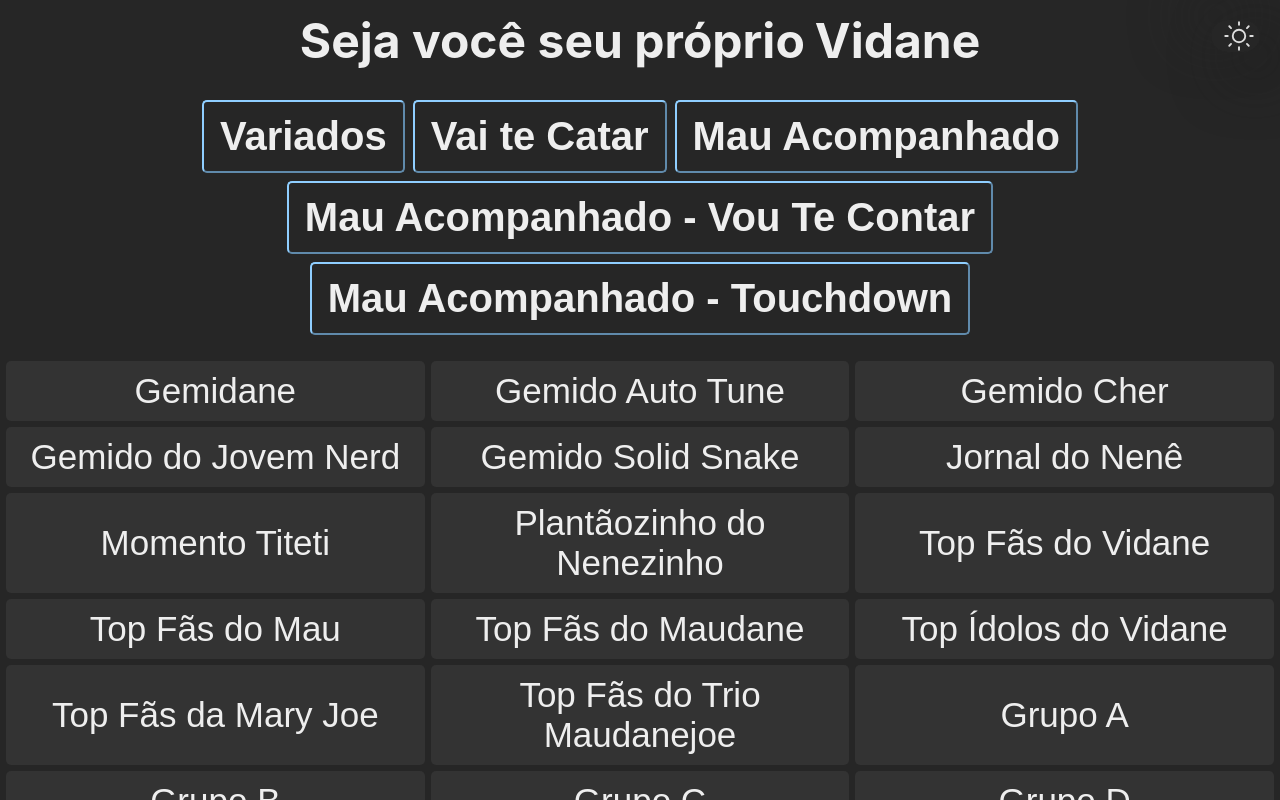
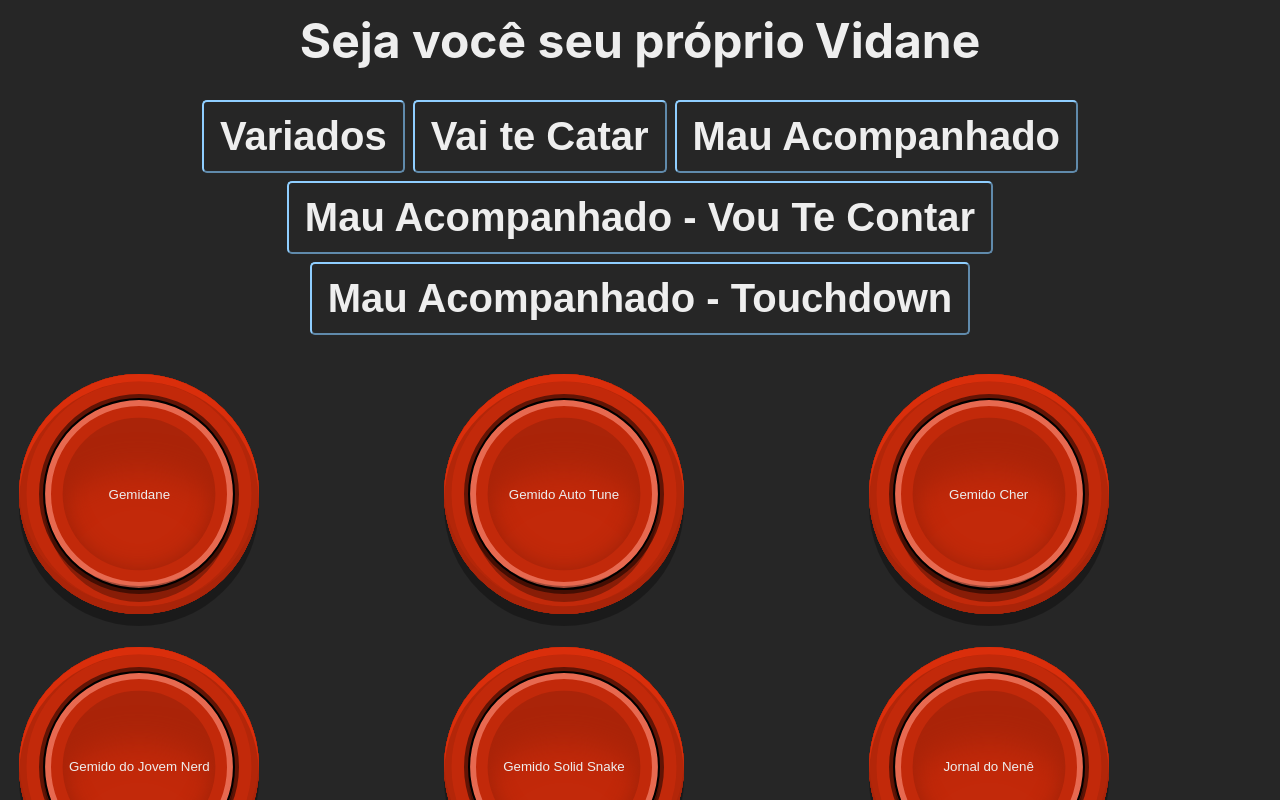
Before and after one commit to vitorfaglioni/soundboard, a plain HTML site: page index.html in a window 1280 px wide. Drawn offline with Linux system fonts and the light colour scheme.

Commit message:
style: refactor

```diff
--- a/index.html
+++ b/index.html
@@ -4,47 +4,10 @@
 <head>
   <title>Soundboard do Vidane</title>
   <meta charset="utf-8" />
-  <script>
-    if (
-      localStorage.getItem("color-mode") === "dark" ||
-      (window.matchMedia("(prefers-color-scheme: dark)").matches &&
-        !localStorage.getItem("color-mode"))
-    ) {
-      document.documentElement.setAttribute("color-mode", "dark");
-    }
-  </script>
   <link rel="stylesheet" href="style.css">
 </head>
 
-<body class="color-mode">
-  <svg style="display: none;">
-    <symbol viewBox="0 0 24 24" id="moon">
-      <path d="M21 12.79A9 9 0 1 1 11.21 3 7 7 0 0 0 21 12.79z"></path>
-    </symbol>
-    <symbol viewBox="0 0 24 24" id="sun">
-      <circle cx="12" cy="12" r="5"></circle>
-      <line x1="12" y1="1" x2="12" y2="3"></line>
-      <line x1="12" y1="21" x2="12" y2="23"></line>
-      <line x1="4.22" y1="4.22" x2="5.64" y2="5.64"></line>
-      <line x1="18.36" y1="18.36" x2="19.78" y2="19.78"></line>
-      <line x1="1" y1="12" x2="3" y2="12"></line>
-      <line x1="21" y1="12" x2="23" y2="12"></line>
-      <line x1="4.22" y1="19.78" x2="5.64" y2="18.36"></line>
-      <line x1="18.36" y1="5.64" x2="19.78" y2="4.22"></line>
-    </symbol>
-  </svg>
-  <button class="color-mode__btn light--hidden" aria-label="Toggle light mode">
-    <svg aria-hidden="true">
-      <title>Light Mode</title>
-      <use href="#sun"></use>
-    </svg>
-    <button class="color-mode__btn dark--hidden" aria-label="Toggle dark mode">
-      <svg aria-hidden="true">
-        <title>Dark Mode</title>
-        <use href="#moon"></use>
-      </svg>
-    </button>
-  </button>
+<body>
   <div class="root">
     <div class="title"><span>
         Seja você seu próprio
@@ -57,7 +20,6 @@
     <div id="samples"></div>
   </div>
   <script src="vidane-soundboard.js"></script>
-  <script src="toggle.js"></script>
 </body>
 
 </html>
--- a/style.css
+++ b/style.css
@@ -162,43 +162,41 @@ html, body {
   display: none;
 }
 
-.color-mode__btn {
-  display: flex;
-  align-items: center;
-  justify-content: center;
-  margin: 0 auto 1.5rem;
-  font-family: var(--sans);
-  font-size: 1rem;
-  font-weight: 600;
-  line-height: 1;
-  color: #111111;
-  color: var(--element1, #111111);
+[class*=push] {
+  position: relative;
+  display: inline-block;
+  width: 240px;
+  height: 240px;
+  border: 0;
+  margin: 1em;
+  outline: none;
+  background-color: #c2290a;
+  border-radius: 50%;
   cursor: pointer;
-  background: none;
-  border: none;
-  border-radius: var(--radius);
-  box-shadow: var(--box-shadow);
-
-  position: absolute;
-  right: 20px;
-  top: 20px;
+  transition: box-shadow 200ms;
 }
 
-.color-mode__btn svg {
-  width: 30px;
-  height: 30px;
-  margin-left: 7px;
-  fill: none;
-  stroke: #222222;
-  stroke: var(--element2, #222222);
-  stroke-linecap: round;
-  stroke-linejoin: round;
-  stroke-width: 1.5px;
+.push--flat {
+  box-shadow: inset 0 7.5px 0 #da2e0b, inset 0 -7.5px 0 #aa2409, inset 0 0 0 7.5px #b32609, inset 0 0 0 20px #c2290a, inset 0 0 0 24px #611405, inset 0 0 0 26.0869565217px black, inset 0 0 0 32px rgba(247, 133, 110, 0.7), inset 0 0 0 43.6363636364px #c2290a, inset 0 96px 32px #aa2409, inset 0 0 24px 40px #911f08, 0 12px 0 rgba(0, 0, 0, 0.3);
 }
-
-.color-mode__btn:hover svg,
-.color-mode__btn:focus svg, .color-mode__btn:focus {
-  outline: none;
-  fill: #fff7d6;
-  fill: var(--tertiary, #fff7d6);
+.push--flat:after {
+  content: "";
+  position: absolute;
+  bottom: 12px;
+  left: 24px;
+  display: block;
+  width: 192px;
+  height: 192px;
+  border: 16px solid rgba(0, 0, 0, 0.3);
+  border-width: 0 0 16px;
+  border-radius: 50%;
+  transition-duration: 200ms;
 }
+.push--flat:active, .push--flat.is-pushed {
+  box-shadow: inset 0 7.5px 0 #da2e0b, inset 0 -7.5px 0 #aa2409, inset 0 0 0 7.5px #b32609, inset 0 0 0 20px #c2290a, inset 0 0 0 24px #611405, inset 0 0 0 28.2352941176px black, inset 0 0 0 32px rgba(247, 133, 110, 0.2), inset 0 0 0 43.6363636364px #b32609, inset 0 96px 32px #9b2108, inset 0 0 24px 40px #791a06, 0 12px 0 rgba(0, 0, 0, 0.3);
+  background-color: #b8270a;
+}
+.push--flat:active:after, .push--flat.is-pushed:after {
+  bottom: 28px;
+  border-width: 0;
+}
--- a/toggle.js
+++ /dev/null
@@ -1,19 +0,0 @@
-if (window.CSS && CSS.supports("color", "var(--primary)")) {
-    const toggleColorMode = function toggleColorMode(e) {
-      if (e.currentTarget.classList.contains("light--hidden")) {
-        document.documentElement.setAttribute("color-mode", "light"); // Sets the user's preference in local storage
-
-        localStorage.setItem("color-mode", "light");
-        return;
-      }
-      document.documentElement.setAttribute("color-mode", "dark"); // Sets the user's preference in local storage
-
-      localStorage.setItem("color-mode", "dark");
-    };
-
-    const toggleColorButtons = document.querySelectorAll(".color-mode__btn"); // Set up event listeners
-
-    toggleColorButtons.forEach(function(btn) {
-      btn.addEventListener("click", toggleColorMode);
-    });
-  }
--- a/vidane-soundboard.js
+++ b/vidane-soundboard.js
@@ -110,7 +110,7 @@ function addSoundButton(containerElement, sound, count) {
 
   let btn = document.createElement("button");
   btn.innerHTML = sound.name;
-  btn.className += 'sound-btn';
+  btn.className += 'push--flat';
   btn.dataset.sound = sound.file;
   containerElement.appendChild(btn);
 
```
